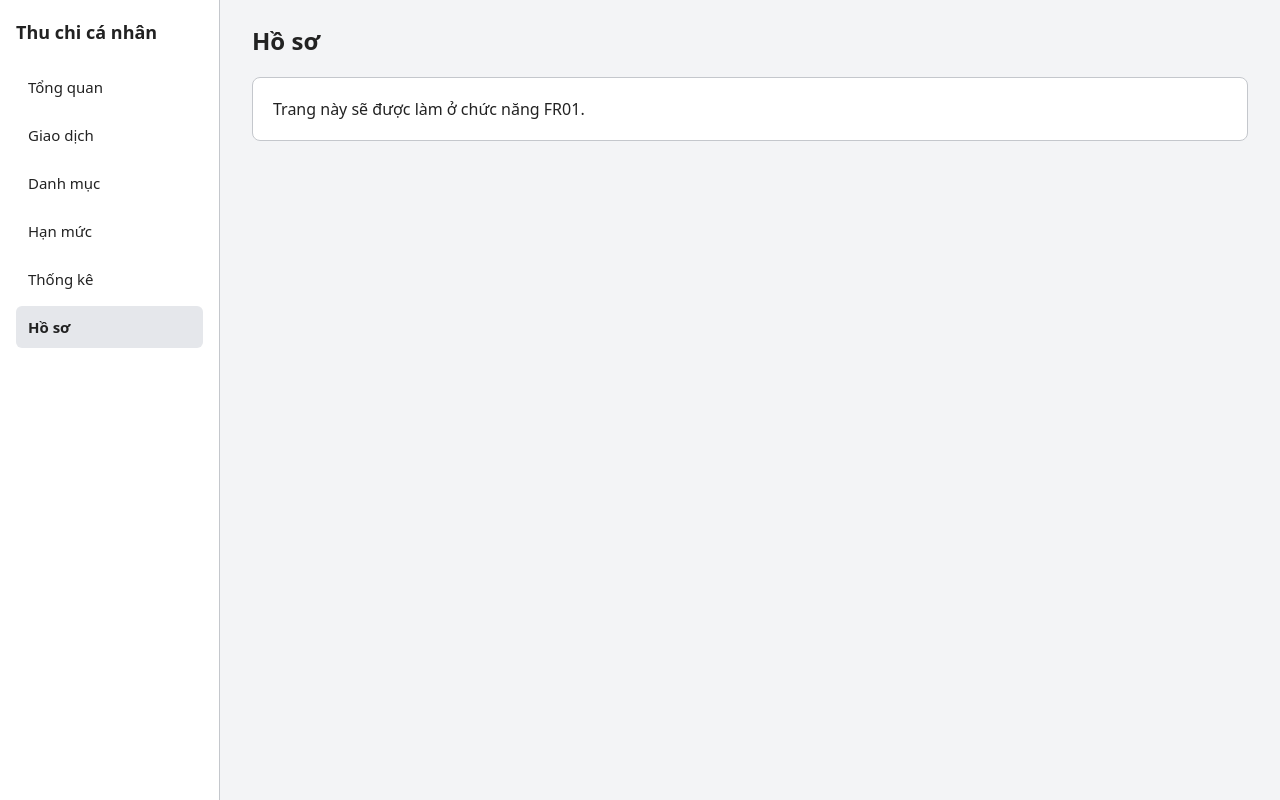
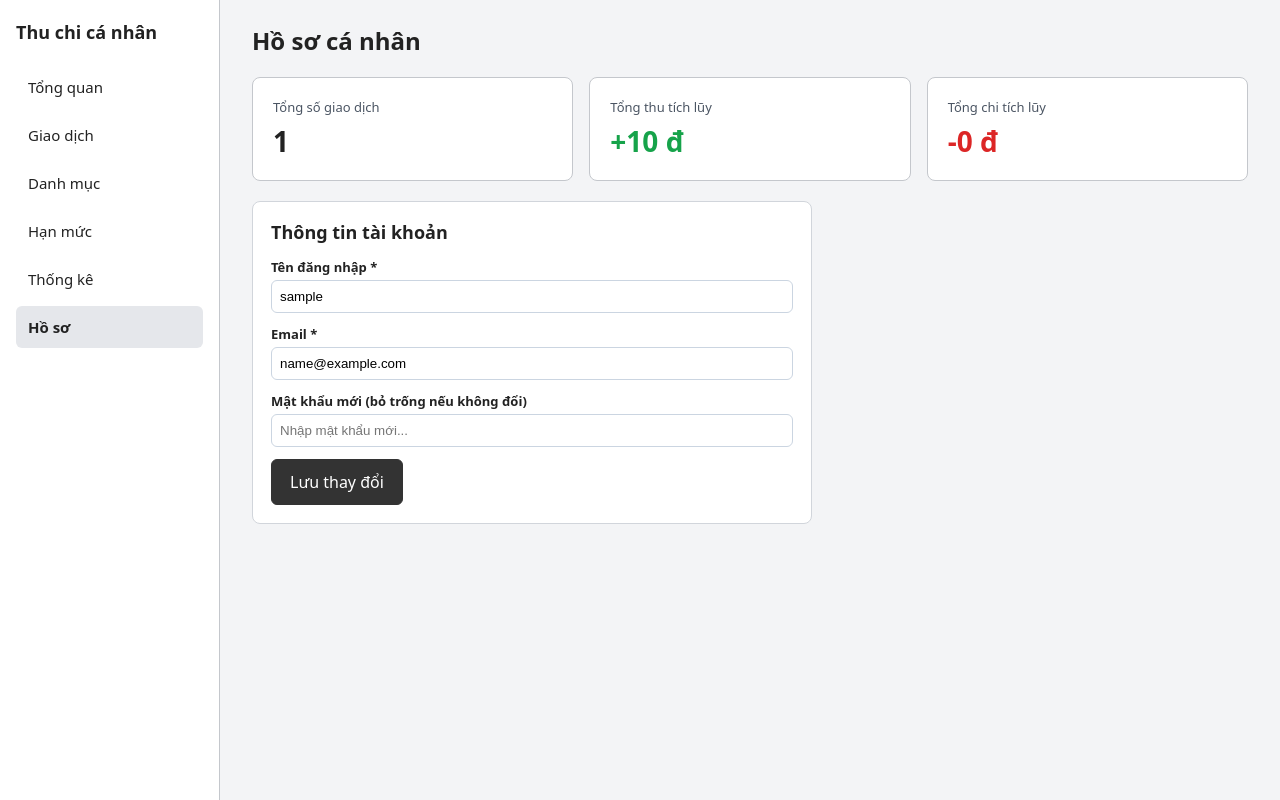
Before and after one commit to 25070280/nhom-5, a PHP site: page /pages/profile.php in a window 1280 px wide. Run offline with PHP 8.4, Linux system fonts and the light colour scheme; tables that the repository leaves empty hold one stand-in row (values such as "Sample post").

Commit message:
Hoan thien trang ho so ca nhan

```diff
--- a/pages/profile.php
+++ b/pages/profile.php
@@ -1,9 +1,121 @@
 <?php
-// profile.php: trang tạm. làm ở chức năng FR01.
-$pageTitle  = 'Hồ sơ';
+session_start();
+require_once __DIR__ . '/../config/db.php';
+
+// Dùng chung user_id với trang Giao dịch (mặc định 1 nếu chưa đăng nhập)
+$user_id = isset($_SESSION['user_id']) ? (int)$_SESSION['user_id'] : 1;
+
+$message = '';
+$error = '';
+
+// 1. XỬ LÝ CẬP NHẬT THÔNG TIN HỒ SƠ
+if ($_SERVER['REQUEST_METHOD'] === 'POST') {
+    $username     = trim($_POST['username'] ?? '');
+    $email        = trim($_POST['email'] ?? '');
+    $new_password = $_POST['new_password'] ?? '';
+
+    if ($username === '' || $email === '') {
+        $error = "Tên đăng nhập và Email không được để trống.";
+    } else {
+        // Kiểm tra trùng email với người dùng khác
+        $check = $pdo->prepare("SELECT user_id FROM Users WHERE email = ? AND user_id != ?");
+        $check->execute([$email, $user_id]);
+        if ($check->fetch()) {
+            $error = "Email này đã được tài khoản khác sử dụng.";
+        } else {
+            if ($new_password !== '') {
+                $hash = password_hash($new_password, PASSWORD_DEFAULT);
+                $stmt = $pdo->prepare("UPDATE Users SET username = ?, email = ?, password_hash = ? WHERE user_id = ?");
+                $ok = $stmt->execute([$username, $email, $hash, $user_id]);
+            } else {
+                $stmt = $pdo->prepare("UPDATE Users SET username = ?, email = ? WHERE user_id = ?");
+                $ok = $stmt->execute([$username, $email, $user_id]);
+            }
+
+            if ($ok) {
+                $_SESSION['username'] = $username; // Đồng bộ tên lên thanh menu/header
+                $message = "Cập nhật hồ sơ thành công.";
+            } else {
+                $error = "Có lỗi xảy ra khi lưu thông tin.";
+            }
+        }
+    }
+}
+
+// 2. LẤY THÔNG TIN TÀI KHOẢN HIỆN TẠI
+$stmt = $pdo->prepare("SELECT user_id, username, email FROM Users WHERE user_id = ?");
+$stmt->execute([$user_id]);
+$user = $stmt->fetch();
+
+// 3. THỐNG KÊ NHANH TỔNG THU / CHI CỦA USER NÀY (Nối dữ liệu từ transactions)
+$s_stmt = $pdo->prepare("
+    SELECT
+        COALESCE(SUM(CASE WHEN c.type = 'INCOME' THEN t.amount ELSE 0 END), 0) AS total_in,
+        COALESCE(SUM(CASE WHEN c.type = 'EXPENSE' THEN t.amount ELSE 0 END), 0) AS total_out,
+        COUNT(t.transaction_id) AS total_tx
+    FROM transactions t
+    JOIN categories c ON t.category_id = c.category_id
+    WHERE t.user_id = ?
+");
+$s_stmt->execute([$user_id]);
+$summary = $s_stmt->fetch();
+
+// Gọi khung giao diện chung của nhóm
+$pageTitle  = 'Hồ sơ cá nhân';
 $activePage = 'profile';
 require __DIR__ . '/../includes/header.php';
 ?>
-<div class="top"><h1>Hồ sơ</h1></div>
-<div class="card">Trang này sẽ được làm ở chức năng FR01.</div>
+
+<div class="top">
+    <h1>Hồ sơ cá nhân</h1>
+</div>
+
+<?php if ($message): ?>
+    <div style="background:#dcfce7;color:#166534;padding:12px;border-radius:6px;margin-bottom:14px;"><?= htmlspecialchars($message) ?></div>
+<?php endif; ?>
+<?php if ($error): ?>
+    <div style="background:#fee2e2;color:#991b1b;padding:12px;border-radius:6px;margin-bottom:14px;"><?= htmlspecialchars($error) ?></div>
+<?php endif; ?>
+
+<!-- Thống kê hoạt động nối từ bảng transactions -->
+<div class="stats">
+    <div class="card">
+        <div class="lbl">Tổng số giao dịch</div>
+        <div class="big"><?= (int)$summary['total_tx'] ?></div>
+    </div>
+    <div class="card">
+        <div class="lbl">Tổng thu tích lũy</div>
+        <div class="big" style="color:#16a34a;">+<?= number_format($summary['total_in']) ?> đ</div>
+    </div>
+    <div class="card">
+        <div class="lbl">Tổng chi tích lũy</div>
+        <div class="big" style="color:#dc2626;">-<?= number_format($summary['total_out']) ?> đ</div>
+    </div>
+</div>
+
+<!-- Form cập nhật thông tin tài khoản -->
+<div style="background:#fff;padding:18px;border:1px solid #d1d5db;border-radius:8px;max-width:560px;">
+    <h2 style="margin-bottom:14px;">Thông tin tài khoản</h2>
+    <form method="POST" action="profile.php" style="display:flex;flex-direction:column;gap:12px;">
+        <div>
+            <label style="display:block;font-size:13px;font-weight:600;margin-bottom:4px;">Tên đăng nhập *</label>
+            <input type="text" name="username" required value="<?= htmlspecialchars($user['username'] ?? '') ?>" style="width:100%;padding:8px;border:1px solid #cbd5e1;border-radius:6px;">
+        </div>
+
+        <div>
+            <label style="display:block;font-size:13px;font-weight:600;margin-bottom:4px;">Email *</label>
+            <input type="email" name="email" required value="<?= htmlspecialchars($user['email'] ?? '') ?>" style="width:100%;padding:8px;border:1px solid #cbd5e1;border-radius:6px;">
+        </div>
+
+        <div>
+            <label style="display:block;font-size:13px;font-weight:600;margin-bottom:4px;">Mật khẩu mới (bỏ trống nếu không đổi)</label>
+            <input type="password" name="new_password" placeholder="Nhập mật khẩu mới..." style="width:100%;padding:8px;border:1px solid #cbd5e1;border-radius:6px;">
+        </div>
+
+        <div>
+            <button type="submit" class="btn">Lưu thay đổi</button>
+        </div>
+    </form>
+</div>
+
 <?php require __DIR__ . '/../includes/footer.php'; ?>
```
